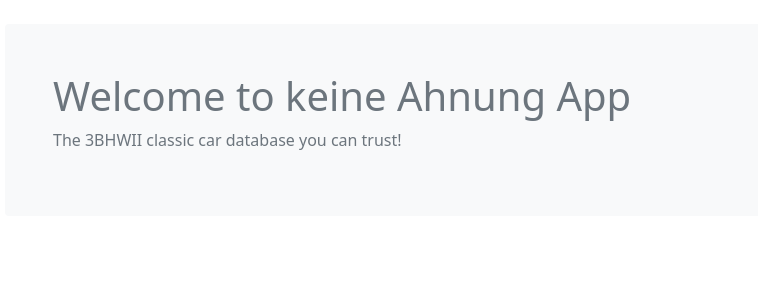
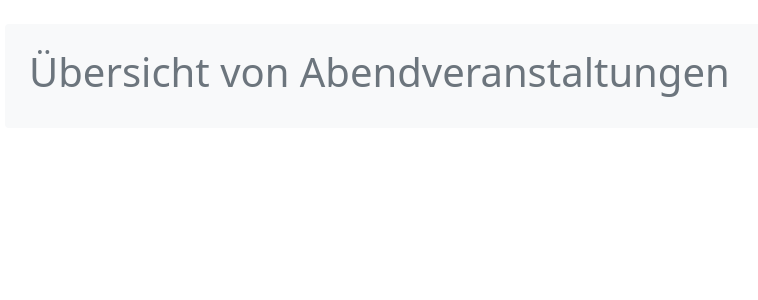
Before and after one commit to SPL21GL/AK_FlaskProject-2, a Flask app: page / in a window 1280 px wide. Shown: the part 82-382 px from the top of the page, without its empty margins (5-763 px from the left). Run offline with Flask 2, Linux system fonts and the light colour scheme; some libraries are stand-ins or nearby versions.

Commit message:
edited index.html

```diff
--- a/templates/index.html
+++ b/templates/index.html
@@ -2,9 +2,8 @@
 
 {%block body%}
 
-<div class="mt-4 p-5 bg-light text-secondary rounded">
-  <h1>Welcome to keine Ahnung App</h1>
-  <p>The 3BHWII classic car database you can trust!</p>
+<div class="mt-4 p-4 bg-light text-secondary rounded">
+  <h1>Übersicht von Abendveranstaltungen</h1>
 </div>
 
 {%endblock%}
```
